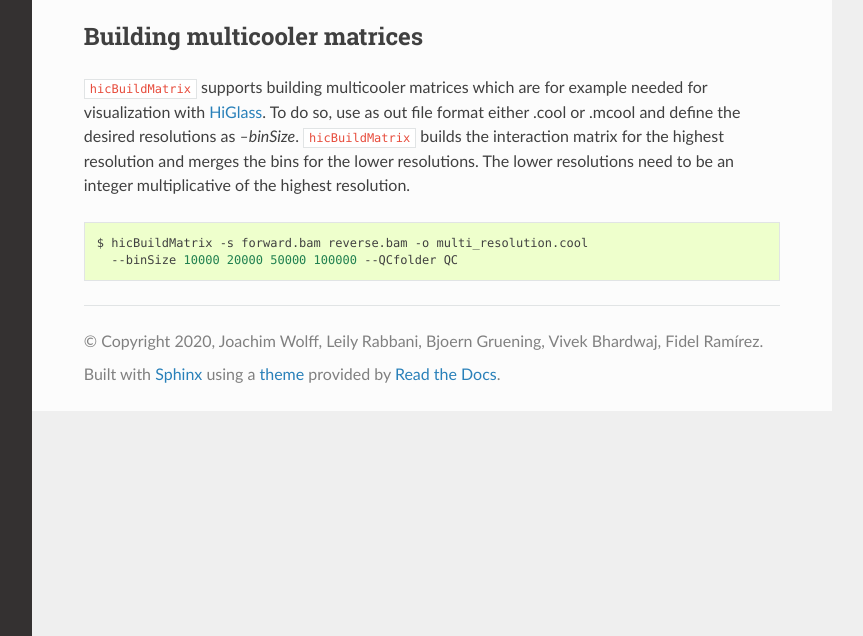
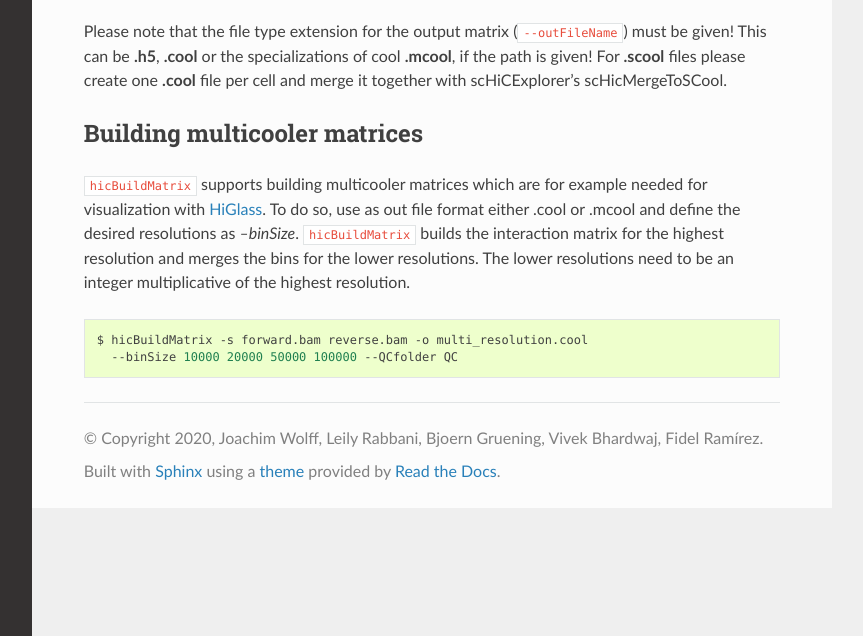
Before and after one commit to deeptools/HiCExplorer, a Sphinx documentation site: the page built from docs/content/tools/hicBuildMatrix.rst, in a window 1280 px wide, cut to the strip 264-900 px from the top of the page. Shown: the whole strip, without its empty margins (268-1131 px from the left). Built offline with Sphinx 7.4.7 and the Read the Docs theme 2.0.0, drawn with Linux system fonts in a browser that asks for light colours.

Commit message:
hicexplorer/hicBuildMatrix.py
Fix #550

```diff
--- a/docs/content/tools/hicBuildMatrix.rst
+++ b/docs/content/tools/hicBuildMatrix.rst
@@ -7,6 +7,9 @@ hicBuildMatrix
    :ref: hicexplorer.hicBuildMatrix.parse_arguments
    :prog: hicBuildMatrix
 
+
+Please note that the file type extension for the output matrix (``--outFileName``) must be given! This can be **.h5**, **.cool** or the specializations of cool
+**.mcool**, if the path is given! For **.scool** files please create one **.cool** file per cell and merge it together with scHiCExplorer's scHicMergeToSCool.
 
 Building multicooler matrices
 ------------------------------
```
